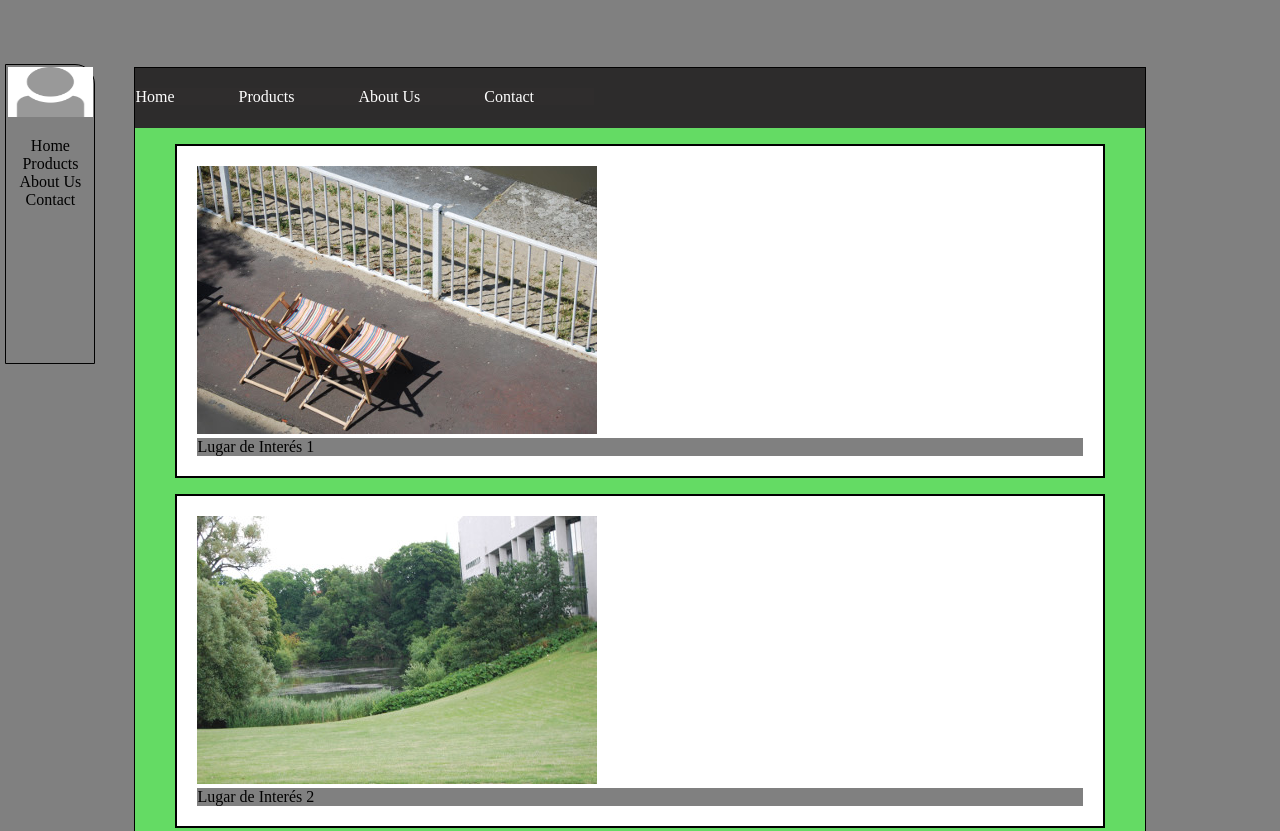
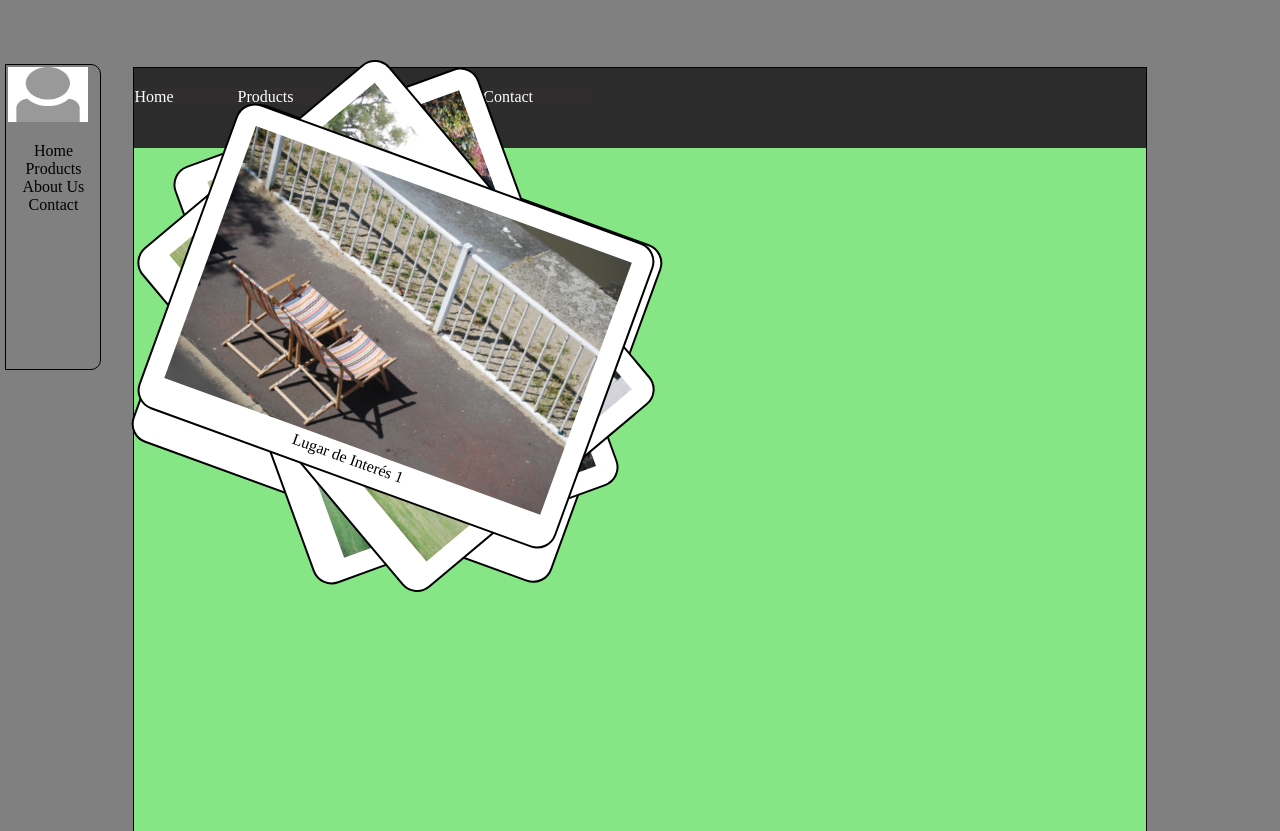
Before and after one commit to franciscolozano1neira/1EVAL_HTMLyCSS_APPWEB_2smrb_franciscolozano, a plain HTML site: page II_8_Ejercicio_Enunciado/ejercicio.html in a window 1280 px wide. Shown: the part 186-1017 px from the top of the page. Drawn offline with Linux system fonts and the light colour scheme.

Commit message:
cambioas

```diff
--- /dev/null
+++ b/II_11_Elementos_Prático_Elementos_Flotantes/II_11_Ejercicio_Elementos_Flotantes_Enunciado/css/Estilos.css
@@ -0,0 +1,58 @@
+html{
+	background-color:white ;
+
+
+}
+h1{
+	text-align: center;
+}
+nav div{
+	background-color: black;
+	color: white;
+	display: inline;
+	padding:20px 85px;
+}
+nav {
+
+	padding: 40px 25px;
+
+
+}
+div.sidebar{
+
+padding: 250px 50px;
+background-color: black;
+color: white;
+float: left;
+
+}
+.courses{
+
+	padding: 15px 15px;
+	column-count: 3;
+	margin: 15px 15px;
+}
+.course{
+	border: 2px black solid;
+	text-align: center;
+}
+section.articles{
+	padding: 15px 15px;
+	column-count: 3;
+
+}
+footer{
+	border: 1px black solid;
+	background-color: gray;
+	text-align: center;
+	padding: 20px 20px;
+
+}
+/*
+.sidebar{
+	width: 20%;
+	margin-left: 5%;
+	float: left;
+	color: white;
+	background-color: black;
+}
--- a/II_8_Ejercicio_Enunciado/CSS/estilos.css
+++ b/II_8_Ejercicio_Enunciado/CSS/estilos.css
@@ -1,4 +1,4 @@
-*{
+html{
 
 	box-sizing: border-box;
 	background-color: grey;
@@ -7,8 +7,9 @@
 
 
 div.fixed-sidebar img{
-	width: 85px;
-	height: 50px;
+	width: 80px;
+	height: 55px;
+
 }
 .fixed-sidebar{
 	border: 1px black solid;
@@ -18,8 +19,8 @@ div.fixed-sidebar img{
 	position:fixed ;
 	top: 250px;
 	left: 5px;
-	border-top-right-radius: 20px;
-	border--left-radius:20px ;
+	border-top-right-radius: 10px;
+	border-bottom-right-radius:10px ;
 }
 div.fixed-sidebar ul{
 	list-style-type: none;
@@ -31,8 +32,8 @@ div.fixed-sidebar ul{
 	width:80% ;
 	height: 4000px;
 	margin: 20% auto;
-	background-color: rgb(100, 219, 100);
-
+	background-color: rgb(134, 230, 134);
+	position: relative;
 }
 nav{
 	background-color: rgb(45, 44, 44);
@@ -41,41 +42,75 @@ nav{
 	padding-top: 20px;
 	position: sticky;
 	top:0
-	z-index: ;
+
 }
 .nav-item {
 background-color: rgb(47, 45, 45);
 display: inline;
 color: white;
 padding-right: 60px;
+}
 
-
-
-}
-#li1{
+figure#li1{
 	border: 2px black solid;
 	background-color: white;
 	padding: 20px;
+	border-top-right-radius: 20px;
+	border-bottom-right-radius:20px ;
+	border-top-left-radius: 20px;
+	border-bottom-left-radius: 20px;
+	height:280px ;
+	width: 400px;
+	text-align: center;
+	position: absolute;
+	z-index: 4;
+	transform:rotate(20deg);
 
-	}
-#li2{
+}
+figure#li2{
 	border: 2px black solid;
 	background-color: white;
 	padding: 20px;
-
-
+	border-top-right-radius: 20px;
+	border-bottom-right-radius:20px ;
+	border-top-left-radius: 20px;
+	border-bottom-left-radius: 20px;
+	height:280px ;
+	width: 400px;
+	text-align: center;
+	position: absolute;
+	z-index: 3;
+	transform:rotate(50deg);
 	}
-#li3{
+figure#li3{
 	border: 2px black solid;
 	background-color: white;
 	padding: 20px;
-
+	border-top-right-radius: 20px;
+	border-bottom-right-radius:20px ;
+	border-top-left-radius: 20px;
+	border-bottom-left-radius: 20px;
+	height:280px ;
+	width: 400px;
+	text-align: center;
+	position: absolute;
+	z-index: 2;
+	transform:rotate(70deg);
 	}
-#li4{
+figure#li4{
 	border: 2px black solid;
 	background-color: white;
 	padding: 20px;
-
+	border-top-right-radius: 20px;
+	border-bottom-right-radius:20px ;
+	border-top-left-radius: 20px;
+	border-bottom-left-radius: 20px;
+	height:315px ;
+	width: 402px;
+	text-align: center;
+	position: absolute;
+	z-index: 1;
+	transform:rotate(20deg);
 	}
 	/*
 	width: fit-content;
```
Also changed, not shown: II_11_Elementos_Prático_Elementos_Flotantes/II_11_Ejercicio_Elementos_Flotantes_Enunciado/ejercicio.html (added, +83 -0 lines), II_11_Elementos_Prático_Elementos_Flotantes/II_11_Ejercicio_Elementos_Flotantes_Enunciado/img/logo.jpg (added).
